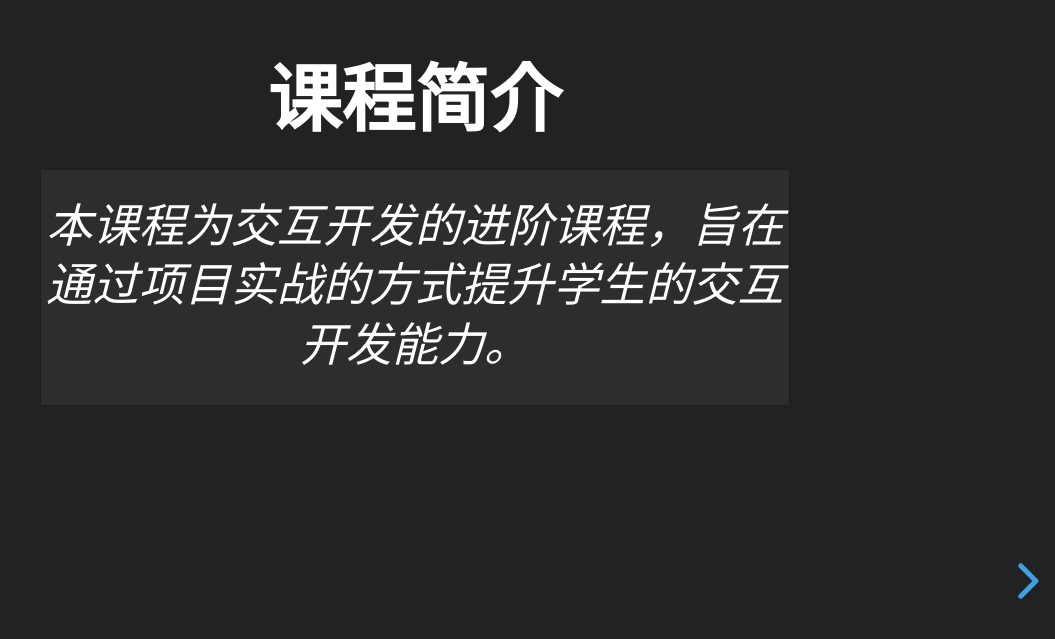
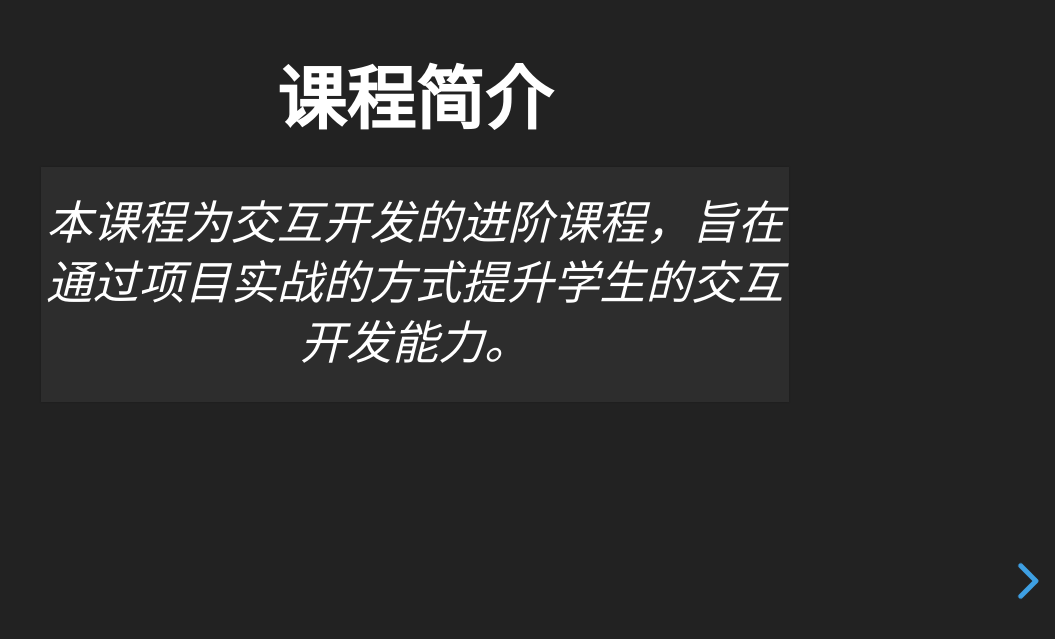
Before and after one commit to BestACE/interaction, a website: page ppts/index.html in a window 1280 px wide. Shown: the part 157-796 px from the top of the page, without its empty margins (225-1280 px from the left). Drawn offline with Linux system fonts and the light colour scheme.

Commit message:
20180305

```diff
--- a/ppts/css/theme/source/black.scss
+++ b/ppts/css/theme/source/black.scss
@@ -32,9 +32,9 @@ $linkColor: #42affa;
 $linkColorHover: lighten( $linkColor, 15% );
 $selectionBackgroundColor: lighten( $linkColor, 25% );
 
-$heading1Size: 2.5em;
-$heading2Size: 1.6em;
-$heading3Size: 1.3em;
+$heading1Size: 2em;
+$heading2Size: 1.5em;
+$heading3Size: 1.1em;
 $heading4Size: 1.0em;
 
 section.has-light-background {
```
Also changed, not shown: ppts/css/theme/black.css.
